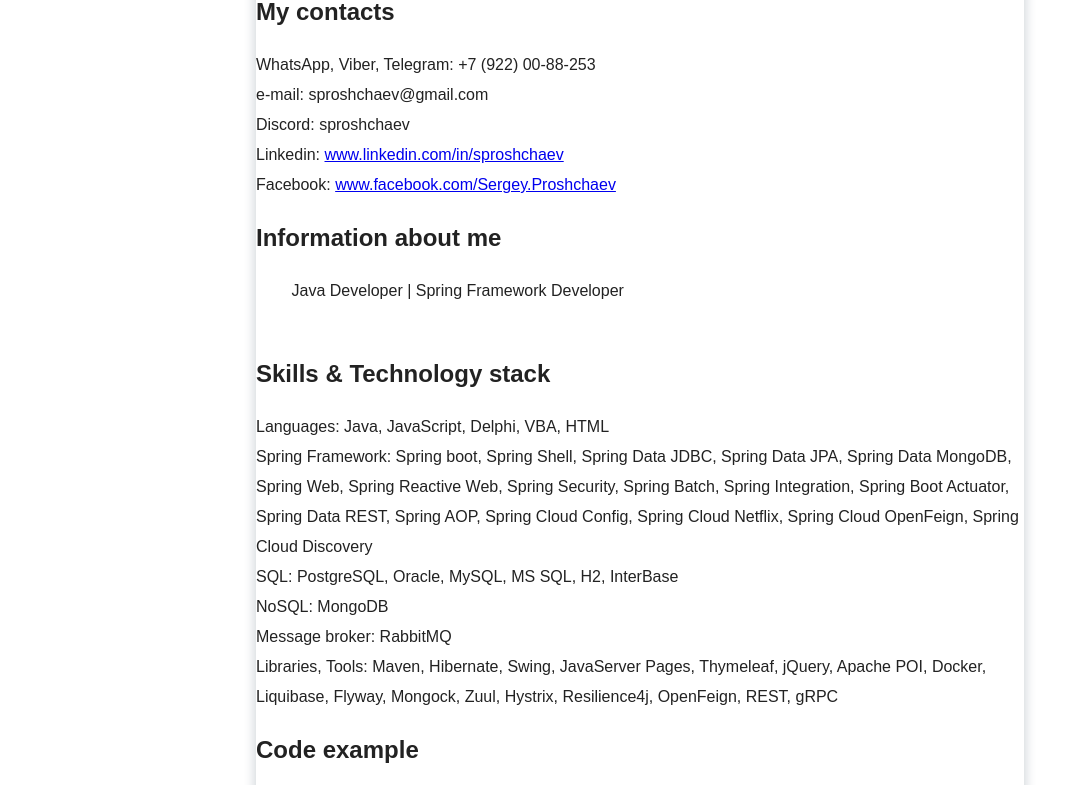
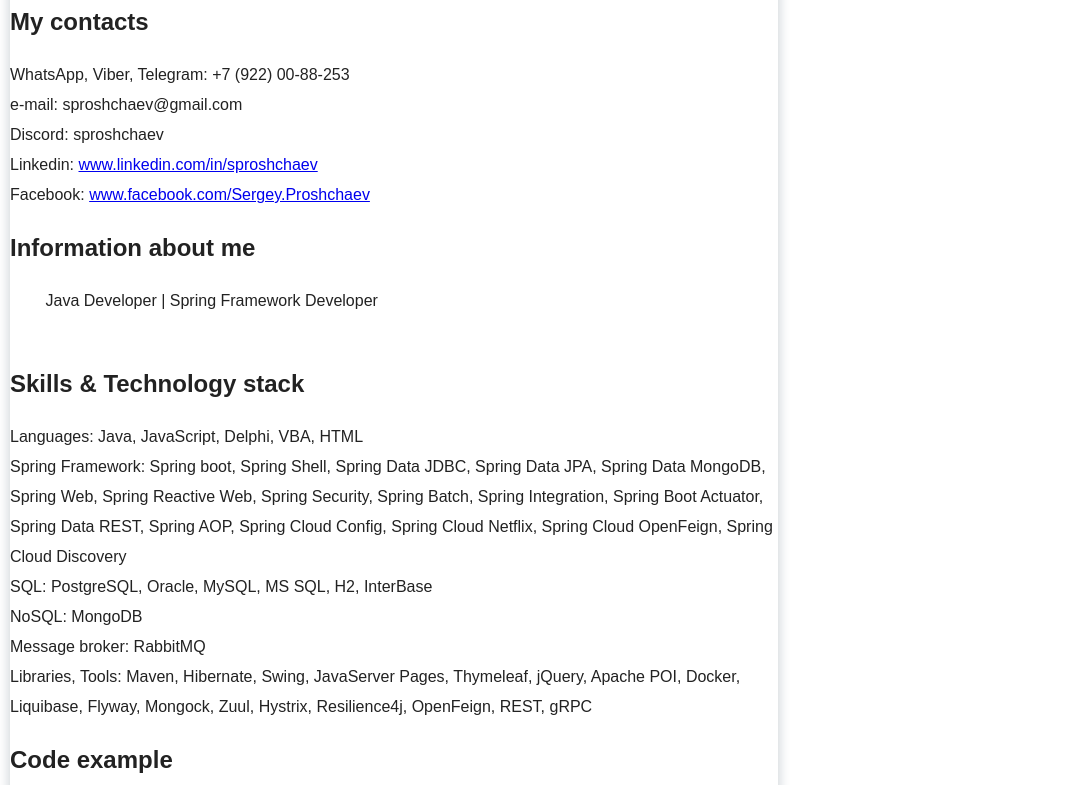
Before and after one commit to sproshchaev/rsschool-cv, a plain HTML site: page index.html in a window 1280 px wide. Shown: the part 396-1181 px from the top of the page, without its empty margins (0-1086 px from the left). Drawn offline with Linux system fonts and the light colour scheme.

Commit message:
feat: add margin for body

```diff
--- a/css/style.css
+++ b/css/style.css
@@ -1,6 +1,6 @@
 body {
     width: 60%;
-    margin: auto;
+    margin: 10px;
     font: 16px "Poppins", Arial, sans-serif;
     line-height: 30px;
     font-weight: 200;
--- a/index.html
+++ b/index.html
@@ -5,7 +5,7 @@
     <meta name="viewport" content="width=device-width, initial-scale=1.0">
     <link rel="stylesheet" href="./css/reset.css">
     <link rel="stylesheet" href="./css/style.css">
-    <title>Sergey Proshchaev v.1</title>
+    <title>Sergey Proshchaev v.2</title>
   </head>
   <body>
     <header>
```
